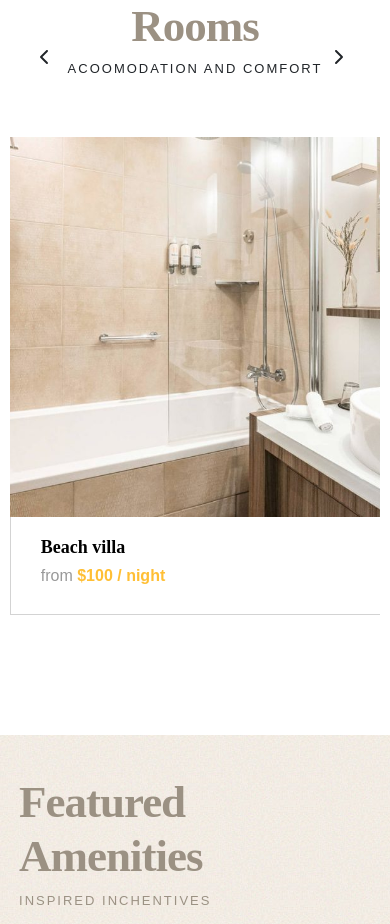
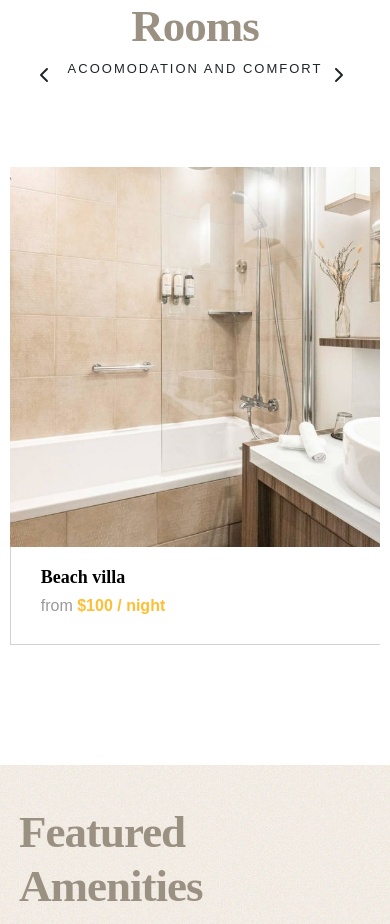
Before and after one commit to nemanjagradic/Nouhotel, a React (Create React App) app: page / in a window 390 px wide. Shown: the part 2280-3204 px from the top of the page. Built offline with nearby package versions, Linux system fonts and the light colour scheme.

Commit message:
fixed responsive

```diff
--- a/src/components/Layout/Discover/Discover.module.css
+++ b/src/components/Layout/Discover/Discover.module.css
@@ -103,3 +103,12 @@
     left: 0;
   }
 }
+@media screen and (max-width: 450px) {
+  .discover-items {
+    margin-top: 90px;
+  }
+  .arrow-left,
+  .arrow-right {
+    top: 31%;
+  }
+}
--- a/src/components/Layout/Search Result/SearchResult.module.css
+++ b/src/components/Layout/Search Result/SearchResult.module.css
@@ -153,3 +153,9 @@
     width: 360px !important;
   }
 }
+@media screen and (max-width: 470px) {
+  .search-form-col form input,
+  .search-form-col form button {
+    width: 330px !important;
+  }
+}
--- a/src/components/Room/RoomItem.module.css
+++ b/src/components/Room/RoomItem.module.css
@@ -255,4 +255,13 @@
   .room-form-responsive form button {
     width: 370px !important;
   }
+  .room-item-amenities ul li {
+    font-size: 12px;
+  }
 }
+@media screen and (max-width: 450px) {
+  .room-item-small-image img {
+    width: 110px;
+    height: 110px;
+  }
+}
--- a/src/components/Room/RoomSmallItem.module.css
+++ b/src/components/Room/RoomSmallItem.module.css
@@ -195,3 +195,9 @@
     height: 380px;
   }
 }
+@media screen and (max-width: 450px) {
+  .room-img {
+    width: 405px;
+    height: 380px;
+  }
+}
```
